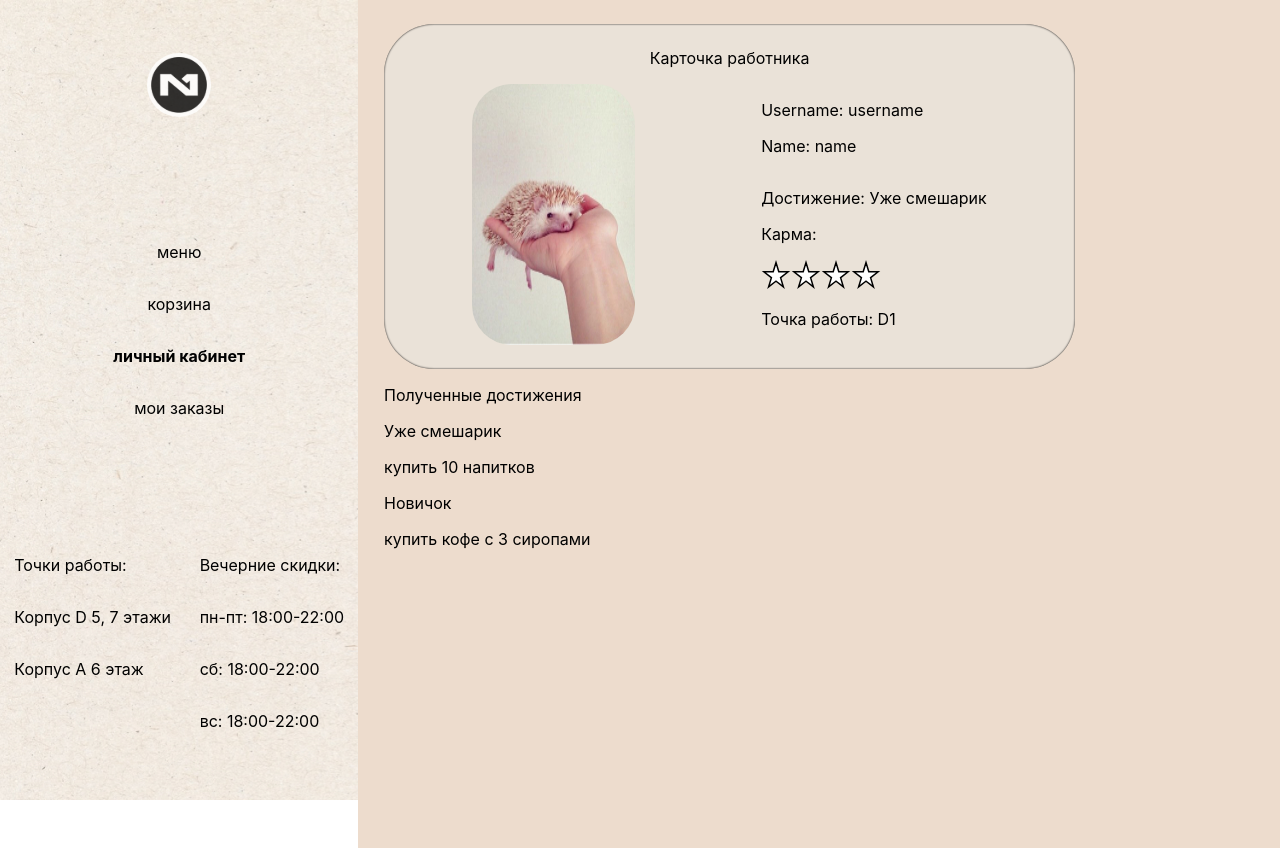
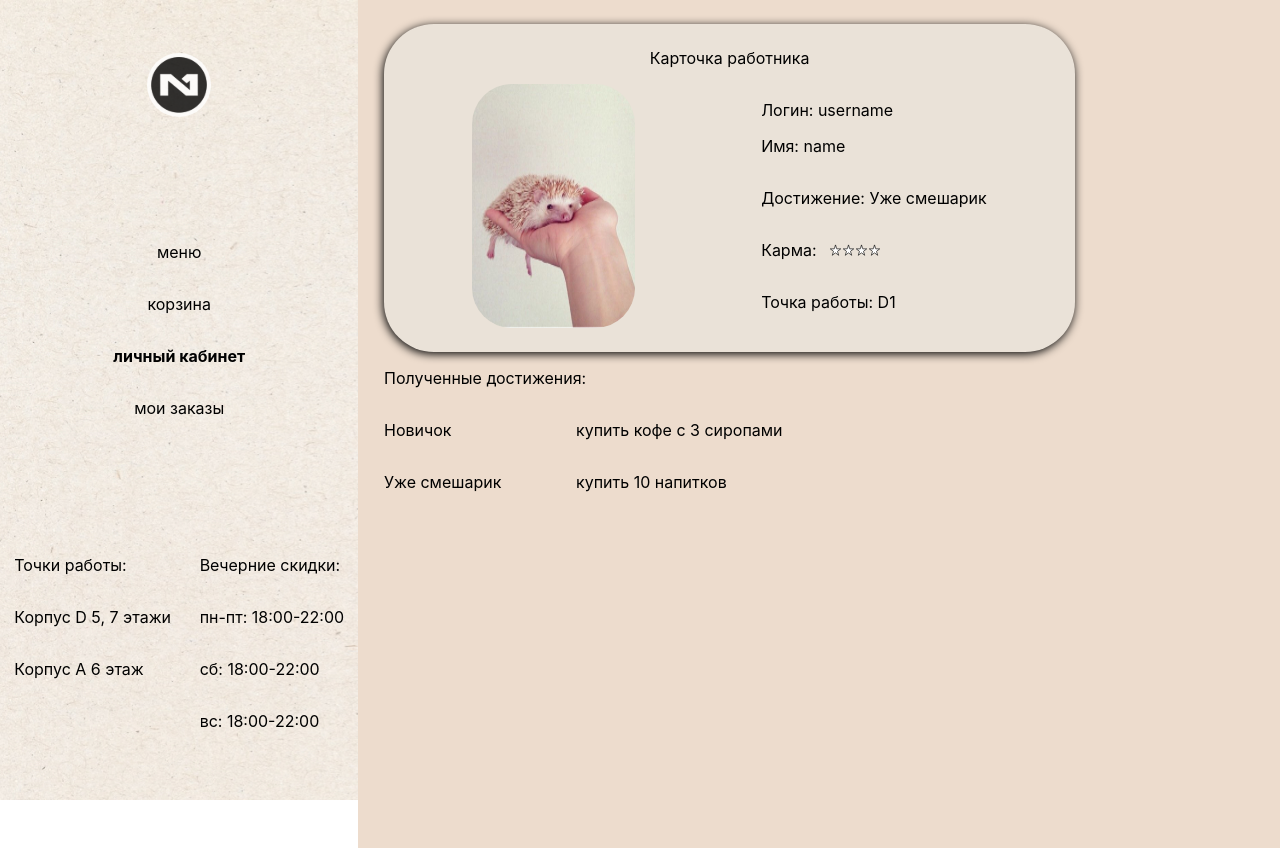
Before and after one commit to BornOfTheMoon/Coffee, a React (Create React App) app: page /profile in a window 1280 px wide. Built offline with nearby package versions, Linux system fonts and the light colour scheme.

Commit message:
little changing profile page

```diff
--- a/src/components/Achievements/Achievements.js
+++ b/src/components/Achievements/Achievements.js
@@ -4,7 +4,7 @@ import AchievementsItem from "./AchievementsItem.js"
 function Achievements({user}) {
     return (
         <div className={styles.achievements}>
-            <p className={styles.achievements__title}>Полученные достижения</p>
+            <p className={styles.achievements__title}>Полученные достижения:</p>
             <div className={styles.achievements__items}>
                 {user.achievements.map((option)=> <AchievementsItem name={option.name}
                                                                         description={option.description}/>)}
--- a/src/components/Achievements/AchievementsItem.module.css
+++ b/src/components/Achievements/AchievementsItem.module.css
@@ -0,0 +1,8 @@
+.achievementsItem {
+    display: flex;
+    width: 40vw;
+}
+
+.achievementsItem__name {
+    width: 15vw;
+}
--- a/src/components/Profile/Profile.js
+++ b/src/components/Profile/Profile.js
@@ -9,13 +9,13 @@ const user = {
     place: "D1",
     achievements: [
         {
+            name: "Новичок",
+            description: "купить кофе с 3 сиропами"
+        },
+        {
             name: "Уже смешарик",
             description: "купить 10 напитков"
         },
-        {
-            name: "Новичок",
-            description: "купить кофе с 3 сиропами"
-        }
     ],
     karma: [true, true, true, true],
 }
--- a/src/components/UserCard/UserCard.js
+++ b/src/components/UserCard/UserCard.js
@@ -13,7 +13,7 @@ function UserCard({user}) {
 
     let achievement = "Пусто :("
     if (user.achievements.length !== 0) {
-        achievement = user.achievements[0].name
+        achievement = user.achievements[user.achievements.length - 1].name
     }
 
     let workPlace = []
@@ -28,14 +28,15 @@ function UserCard({user}) {
                 <img src={avatar} className={styles.userCard__content_avatar}/>
                 <div className={styles.userCard__info}>
                     <div className={styles.userCard__content_mainInfo}>
-                        <p>Username: {user.username}</p>
-                        <p>Name: {user.name}</p>
+                        <p>Логин: {user.username}</p>
+                        <p>Имя: {user.name}</p>
                     </div>
                     <div className={styles.userCard__content_addInfo}>
                         <p>Достижение: {achievement}</p>
                         <div className={styles.userCard__content_addInfo_karma}>
                             <p>Карма:</p>
-                            {user.karma.map((option)=> <img src={star}/>)}
+                            {user.karma.map((option)=> <img src={star}
+                                                            className={styles.userCard__content_karmaStar}/>)}
                         </div>
                         {workPlace.map((option)=> <p>Точка работы: {user.place}</p>)}
                     </div>
--- a/src/components/UserCard/UserCard.module.css
+++ b/src/components/UserCard/UserCard.module.css
@@ -6,7 +6,7 @@
     background-blend-mode: overlay;
     padding: 3vh 2vw;
     border-radius: 50px;
-    box-shadow: inset 0 0 2px black;
+    box-shadow: -1px 2px 10px black;
 }
 
 .userCard__title {
@@ -28,3 +28,15 @@
     display: flex;
     flex-direction: column;
 }
+
+.userCard__content_addInfo_karma {
+    display: flex;
+}
+
+.userCard__content_addInfo_karma > p {
+    margin-right: 1vw;
+}
+
+.userCard__content_karmaStar {
+    width: 1vw;
+}
```
